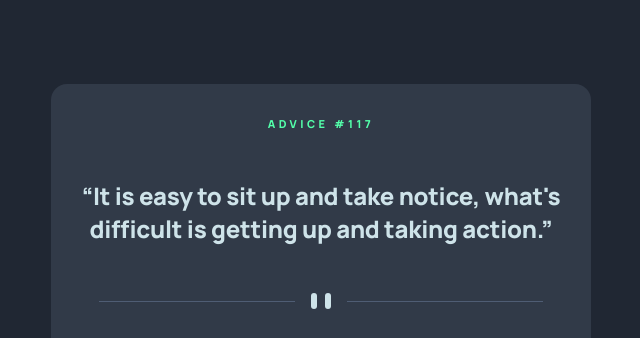
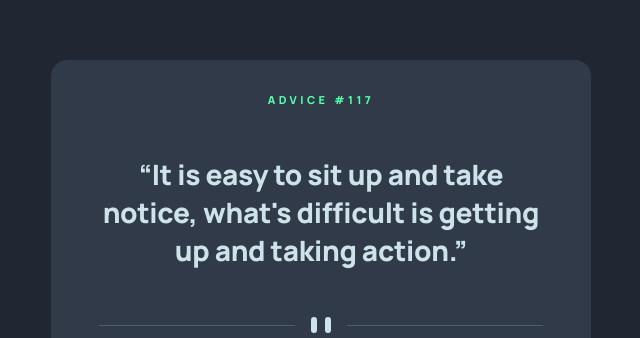
Before and after one commit to webstormcam/Advice_Generator_App, a plain HTML site: page index.html in a window 1280 px wide. Shown: the part 172-510 px from the top of the page, without its empty margins (319-959 px from the left). Drawn offline with Linux system fonts and the light colour scheme.

Commit message:
Now its done lol

```diff
--- a/style.css
+++ b/style.css
@@ -58,6 +58,9 @@ body {
     /* Light Cyan */
 
     color: #CEE3E9;
+    margin-top: 3rem;
+    margin-bottom: 1rem;
+    width: 90%;
 
 }
 
@@ -97,11 +100,7 @@ body {
     transition: 0.6s;
 }
 
-#advice_quote {
-    margin-top: 3rem;
-    margin-bottom: 1rem;
-    width: 90%;
-}
+
 
 
 @media screen and (min-width:768px) {
@@ -112,4 +111,13 @@ body {
     #divider_mobile {
         display: none;
     }
+
+    #advice_quote {
+        padding-left: 1rem;
+        padding-right: 1rem;
+        font-size: 28px;
+        line-height: 38px;
+        text-align: center;
+        letter-spacing: -0.3px;
+    }
 }
```
